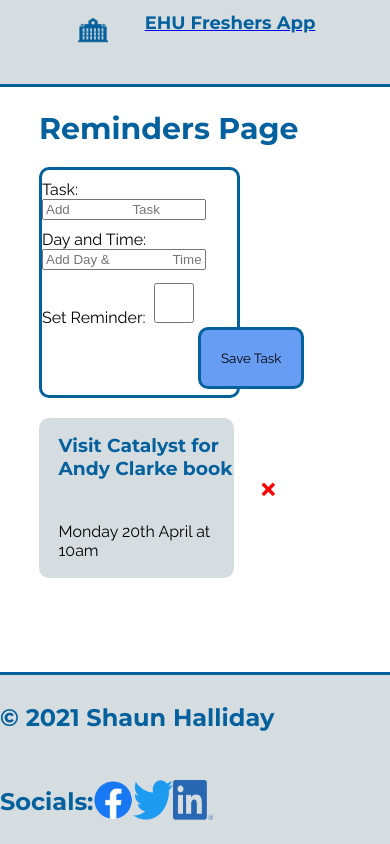
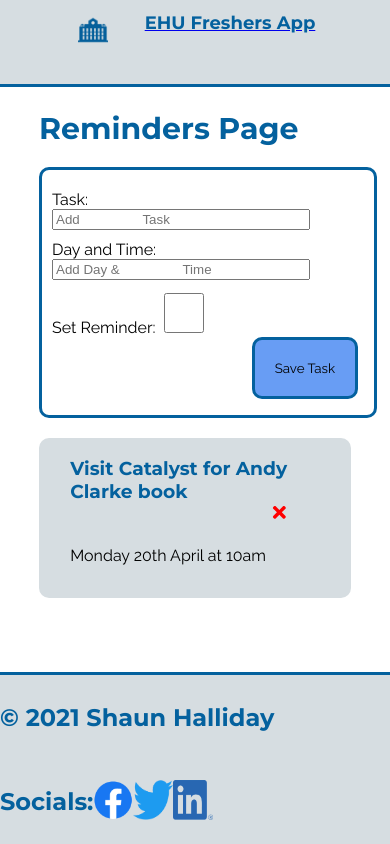
Before and after one commit to smolCat1512/React-Freshers-App, a React (Create React App) app: page /calendar in a window 390 px wide. Built offline with nearby package versions, Linux system fonts and the light colour scheme; data requests are answered from the project's data file.

Commit message:
mobile responsive parts built in for reminders/tasks page

```diff
--- a/src/App.css
+++ b/src/App.css
@@ -466,6 +466,13 @@ footer .socials {
   font-family: "Raleway", sans-serif;
 }
 
+@media (max-width: 414px) {
+  .taskSetter {
+    width: 80%;
+    padding: 10px;
+  }
+}
+
 .taskSetter button {
   background-color: #689DF4;
   padding: 20px;
@@ -476,10 +483,6 @@ footer .socials {
   margin-left: 10%;
 }
 
-.taskSetter button button:hover {
-  color: #04619E;
-}
-
 .task {
   margin-top: 20px;
   padding-top: 10px;
@@ -488,6 +491,12 @@ footer .socials {
   height: 150px;
   margin-left: 10%;
   background-color: #D6DDE1;
+}
+
+@media (max-width: 414px) {
+  .task {
+    width: 80%;
+  }
 }
 
 .task.reminder {
@@ -524,4 +533,10 @@ footer .socials {
   cursor: pointer;
   margin-left: 100%;
 }
+
+@media (max-width: 414px) {
+  .submitButton {
+    margin-left: 80%;
+  }
+}
 /*# sourceMappingURL=App.css.map */
```
Also changed, not shown: src/App.scss (+13 -5 lines), src/components/tasks.js (+0 -18 lines), 1 other file (tests, documents, lock files or other folders).
